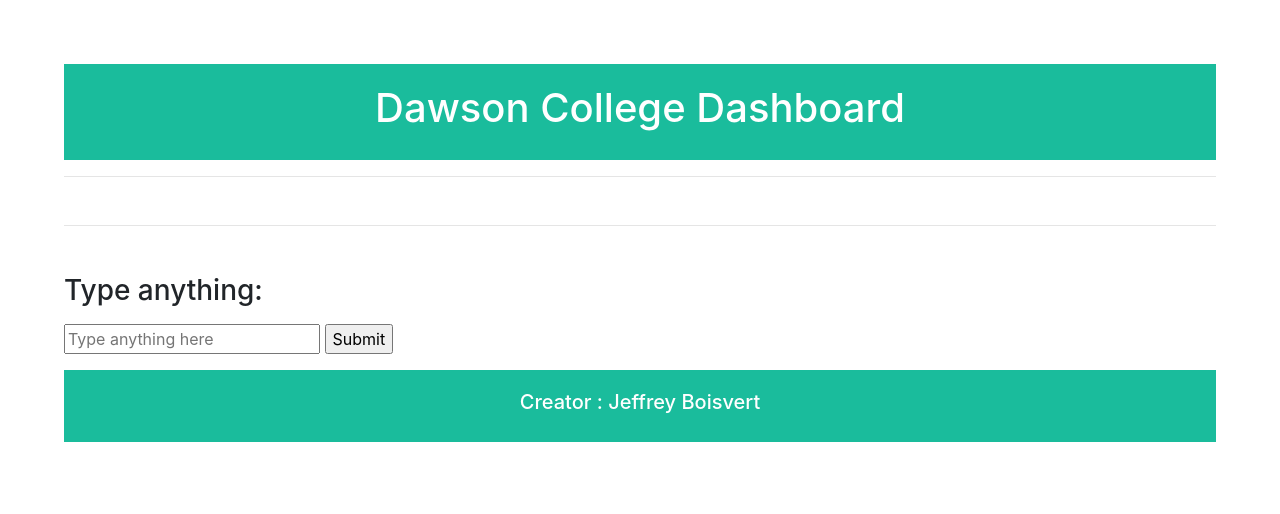
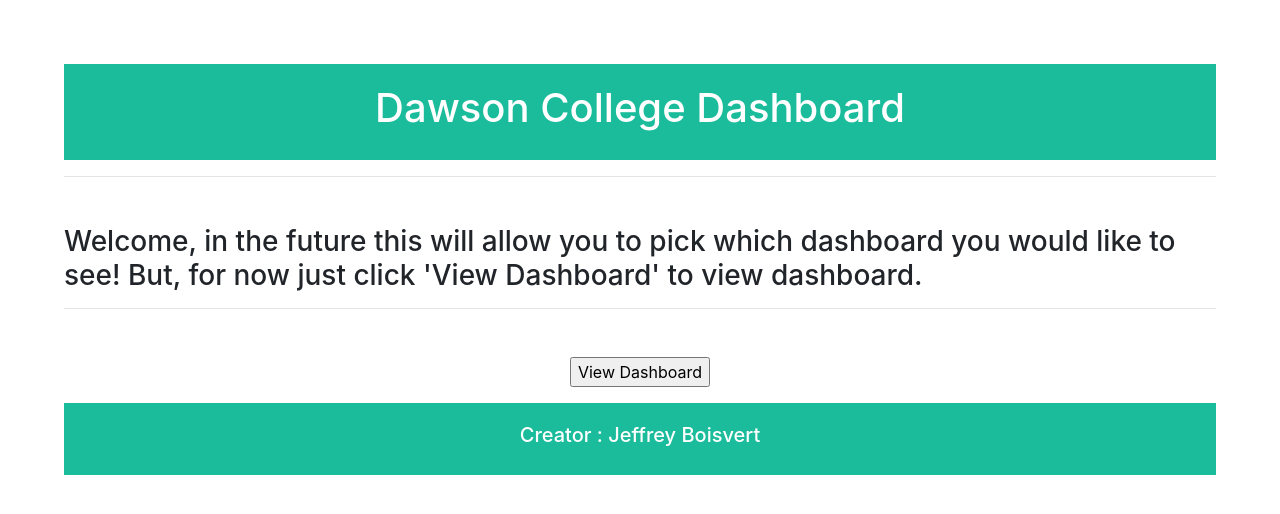
Before and after one commit to jdboisvert/Dawson-College-Program-Analytics-Dashboard, a Flask app: page / in a window 1280 px wide. Shown: the top 514 px of the page. Run offline with Flask 2, Linux system fonts and the light colour scheme; some libraries are stand-ins or nearby versions.

Commit message:
Added 'View Dashboard' button and loader_script.js

```diff
--- /dev/null
+++ b/Dashboard-Actual/static/load_style.css
@@ -0,0 +1,30 @@
+
+.loader {
+  border: 16px solid #f3f3f3;
+  border-radius: 50%;
+  border-top: 16px solid #3498db;
+  width: 120px;
+  height: 120px;
+  margin-left: auto;
+  margin-right: auto;
+  display: none;
+  -webkit-animation: spin 2s linear infinite; /* Safari */
+  animation: spin 2s linear infinite;
+}
+
+/* Safari */
+@-webkit-keyframes spin {
+  0% { -webkit-transform: rotate(0deg); }
+  100% { -webkit-transform: rotate(360deg); }
+}
+
+@keyframes spin {
+  0% { transform: rotate(0deg); }
+  100% { transform: rotate(360deg); }
+}
+
+#viewboard {
+
+text-align: center;
+
+}
--- a/Dashboard-Actual/templates/loading.html
+++ b/Dashboard-Actual/templates/loading.html
@@ -8,6 +8,7 @@
 	<title> Dawson College Analytics </title>
 	<!-- Bootstrap CSS -->
 	<link rel="stylesheet" href="https://stackpath.bootstrapcdn.com/bootstrap/4.1.3/css/bootstrap.min.css" integrity="sha384-MCw98/SFnGE8fJT3GXwEOngsV7Zt27NXFoaoApmYm81iuXoPkFOJwJ8ERdknLPMO" crossorigin="anonymous">
+  <link rel="stylesheet" href="{{ url_for('static', filename='load_style.css') }}">
   <link rel="stylesheet" href="{{ url_for('static', filename='style.css') }}">
 
 </head>
@@ -17,13 +18,14 @@
 	<h1 id="title-dashboard">Dawson College Dashboard</h1>
 </header>
 <hr>
+<h3> Welcome, in the future this will allow you to pick which dashboard you would like to see! But, for now just click 'View Dashboard' to view dashboard.</h3>
     <hr>
 
-    <h3>Type anything:</h3>
-    <p>
-    <form action="." method="POST">
-        <input type="text" name="anything" placeholder="Type anything here">
-        <input type="submit" name="anything_submit" value="Submit">
+    <div class="loader"></div>
+
+    <p id="viewboardContainer">
+    <form id="viewboard" action="." method="POST">
+        <input type="submit" name="anything_submit" value="View Dashboard">
     </form>
     </p>
 
```
Also changed, not shown: Dashboard-Actual/static/loader_script.js (added, +7 -0 lines).
